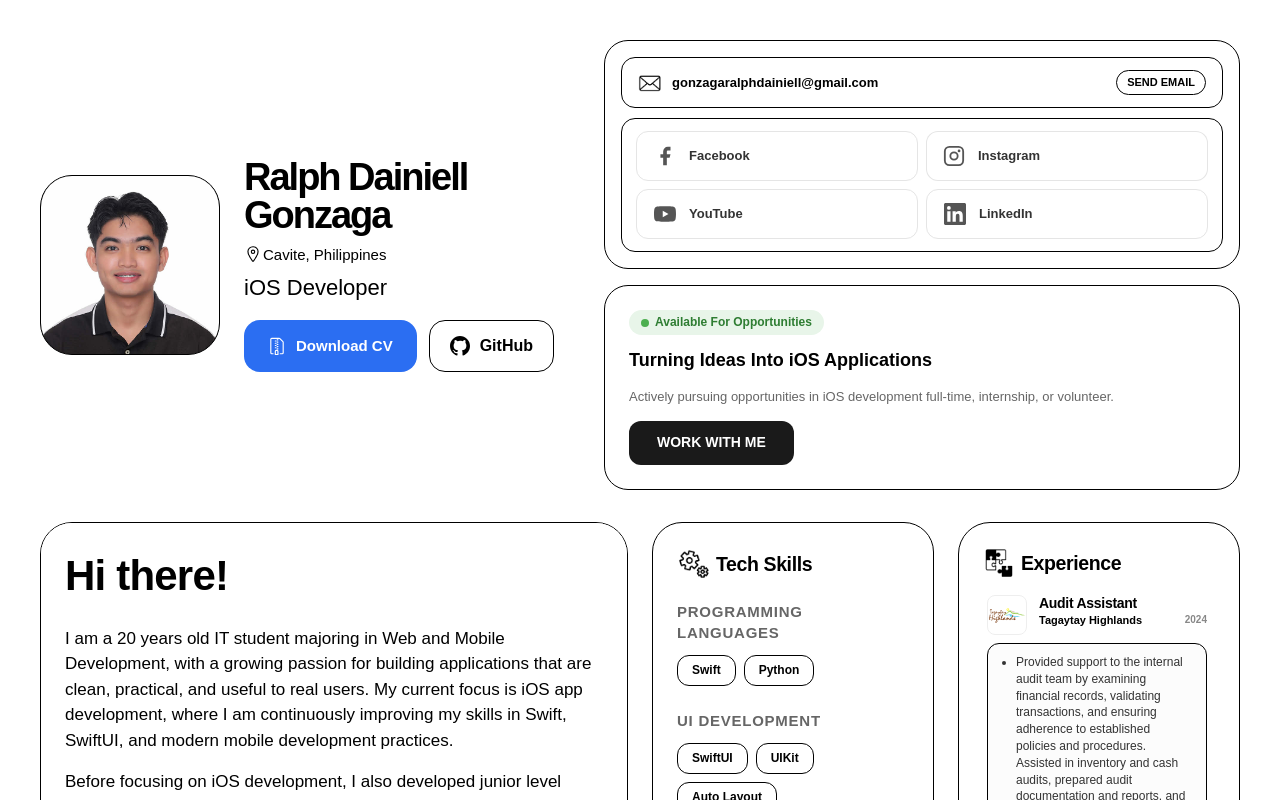
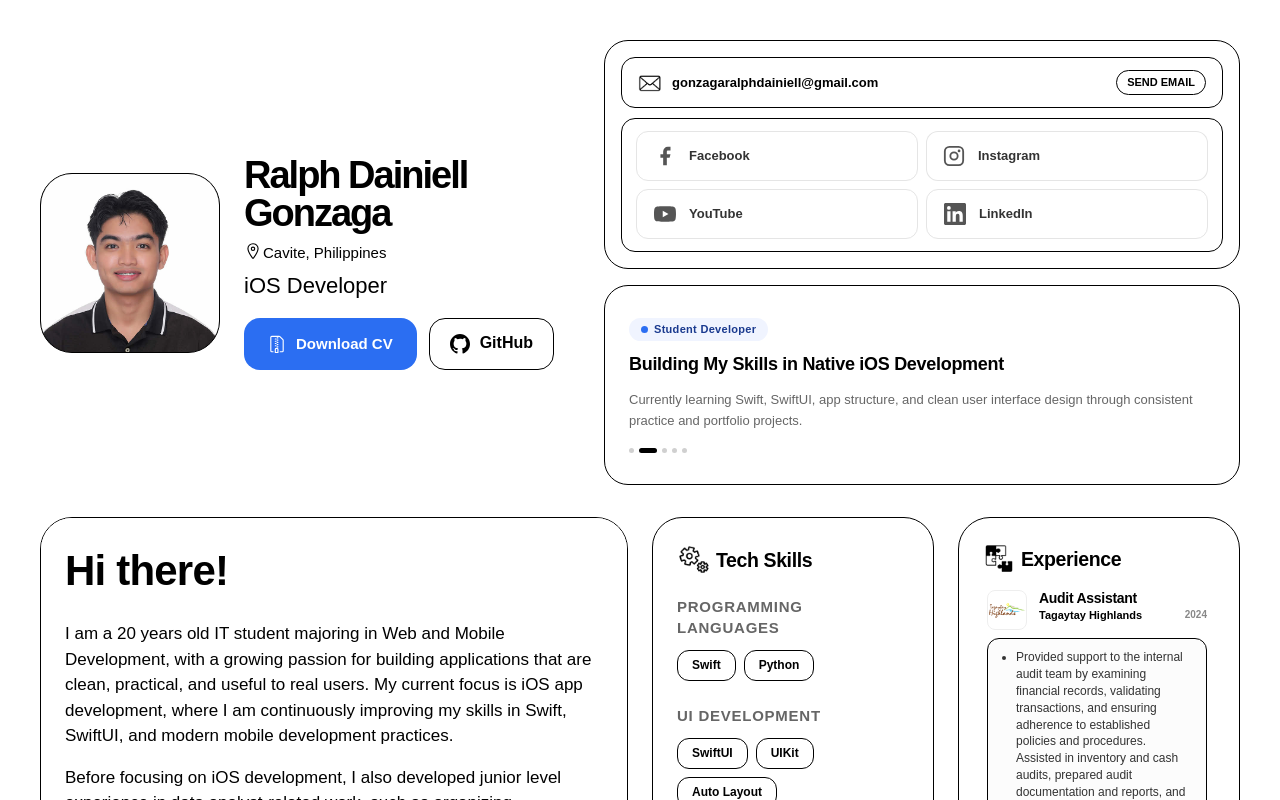
Before and after one commit to Valiantic/Ralph-Dainiell, a Next.js app: page / in a window 1280 px wide. Shown: the top 800 px of the page. Built offline with nearby package versions, Linux system fonts and the light colour scheme; a web font is replaced by a local one.

Commit message:
newupdate

```diff
--- a/app/components/ProfileHero.tsx
+++ b/app/components/ProfileHero.tsx
@@ -2,7 +2,7 @@
 
 import Image from 'next/image';
 import Link from 'next/link';
-import { useState, useEffect } from 'react';
+import { useState, useEffect, useRef } from 'react';
 import { PortfolioData } from '../types/portfolio';
 import { GoFileZip } from 'react-icons/go';
 import { IoLocationOutline } from 'react-icons/io5';
@@ -11,9 +11,41 @@ interface ProfileHeroProps {
     data: PortfolioData;
 }
 
+const SLIDES = [
+    {
+        badge: 'GLAD TO HAVE YOU HERE!',
+        title: 'Learning. Building. Improving.',
+        description: 'A focused space for my progress as an aspiring iOS developer.',
+        duration: 2000,
+    },
+    {
+        badge: 'Student Developer',
+        title: 'Building My Skills in Native iOS Development',
+        description: 'Currently learning Swift, SwiftUI, app structure, and clean user interface design through consistent practice and portfolio projects.',
+        duration: 4000,
+    },
+    {
+        badge: 'Career Direction',
+        title: 'Open to Voluntary OJT and Learning Opportunities',
+        description: 'Available for voluntary OJT, internships, and beginner-friendly opportunities where I can continue learning and contribute with dedication.',
+        duration: 4000,
+    },
+    {
+        badge: 'Work Setup',
+        title: 'Flexible for Hybrid, Remote, or On-Site Setup',
+        description: 'Open to hybrid, remote, or on-site opportunities, with a stable work setup and the tools needed to support learning and development tasks.',
+        duration: 4000,
+    },
+    {
+        badge: 'Learning Journey',
+        title: 'Building My Foundation With Consistency',
+        description: 'Continuously improving through hands-on practice, portfolio development, and focused learning in iOS development.',
+        duration: 4000,
+    },
+];
+
 export const ProfileHero = ({ data }: ProfileHeroProps) => {
     const [hoveredSocial, setHoveredSocial] = useState<string | null>(null);
-    const [hoveredContact, setHoveredContact] = useState(false);
     const [hoveredGithub, setHoveredGithub] = useState(false);
     const [hoveredCvButton, setHoveredCvButton] = useState(false);
     const [hoveredContactCard, setHoveredContactCard] = useState(false);
@@ -22,20 +54,39 @@ export const ProfileHero = ({ data }: ProfileHeroProps) => {
     const [hasCursor, setHasCursor] = useState(false);
     const [emailHovered, setEmailHovered] = useState(false);
 
+    const [slideIndex, setSlideIndex] = useState(0);
+    const [visible, setVisible] = useState(true);
+    const [displayedSlide, setDisplayedSlide] = useState(SLIDES[0]);
+    const timerRef = useRef<ReturnType<typeof setTimeout> | null>(null);
+
     useEffect(() => {
         const mq = window.matchMedia('(hover: hover) and (pointer: fine)');
-
         setHasCursor(mq.matches);
-
         const handler = (e: MediaQueryListEvent) => {
             setHasCursor(e.matches);
             if (!e.matches) setEmailHovered(false);
         };
-
         mq.addEventListener('change', handler);
         return () => mq.removeEventListener('change', handler);
     }, []);
 
+    useEffect(() => {
+        const currentSlide = SLIDES[slideIndex];
+
+        timerRef.current = setTimeout(() => {
+            setVisible(false);
+            setTimeout(() => {
+                const next = (slideIndex + 1) % SLIDES.length;
+                setSlideIndex(next);
+                setDisplayedSlide(SLIDES[next]);
+                setVisible(true);
+            }, 350);
+        }, currentSlide.duration);
+
+        return () => {
+            if (timerRef.current) clearTimeout(timerRef.current);
+        };
+    }, [slideIndex]);
 
     const touchPillStyle: React.CSSProperties = {
         display: 'inline-flex',
@@ -153,7 +204,7 @@ export const ProfileHero = ({ data }: ProfileHeroProps) => {
             {/* 3. Cards Row */}
             <div className="hero-cards-wrapper" style={{ display: 'flex', gap: '16px', flex: '1 1 600px', flexWrap: 'wrap', alignItems: 'stretch' }}>
 
-                {/* LEFT CARD — Contact card with lift on hover (cursor-only) */}
+                {/* LEFT CARD — Contact card */}
                 <div
                     className="no-lift contact-card"
                     onMouseEnter={() => { if (hasCursor) setHoveredContactCard(true); }}
@@ -169,7 +220,6 @@ export const ProfileHero = ({ data }: ProfileHeroProps) => {
                         cursor: 'default',
                     }}
                 >
-
                     <div
                         onMouseEnter={(e) => { e.stopPropagation(); if (hasCursor) setEmailHovered(true); }}
                         onMouseLeave={(e) => { e.stopPropagation(); setEmailHovered(false); }}
@@ -194,7 +244,6 @@ export const ProfileHero = ({ data }: ProfileHeroProps) => {
                                 width: '100%',
                             }}
                         >
-                            {/* Email icon */}
                             <div style={{ width: '24px', height: '24px', position: 'relative', flexShrink: 0 }}>
                                 <Image
                                     src="/Images/Icons/email icon.png"
@@ -204,7 +253,6 @@ export const ProfileHero = ({ data }: ProfileHeroProps) => {
                                 />
                             </div>
 
-                            {/* Email address text */}
                             <span style={{
                                 fontSize: '13px',
                                 fontWeight: 700,
@@ -361,54 +409,117 @@ export const ProfileHero = ({ data }: ProfileHeroProps) => {
                     </div>
                 </div>
 
-                {/* RIGHT CARD — Opportunities */}
+                {/* RIGHT CARD — Rotating Content Card */}
                 <div
                     className="card opportunities-card"
                     onMouseEnter={() => { if (hasCursor) setHoveredOpportunities(true); }}
                     onMouseLeave={() => setHoveredOpportunities(false)}
                     style={{
-                        padding: '24px', display: 'flex', flexDirection: 'column', gap: '14px',
-                        flex: '1 1 240px', borderRadius: '24px', border: '1.5px solid #000',
-                        background: '#fff', justifyContent: 'center', boxSizing: 'border-box',
+                        padding: '28px 24px',
+                        display: 'flex',
+                        flexDirection: 'column',
+                        justifyContent: 'center',
+                        flex: '1 1 240px',
+                        borderRadius: '24px',
+                        border: '1.5px solid #000',
+                        background: '#fff',
+                        boxSizing: 'border-box',
+                        minHeight: '200px',
+                        overflow: 'hidden',
                         transform: hasCursor && hoveredOpportunities ? 'translateY(-2px)' : 'translateY(0)',
                         boxShadow: hasCursor && hoveredOpportunities ? '0 12px 32px rgba(0,0,0,0.18)' : 'none',
                         transition: 'transform 0.3s ease, box-shadow 0.3s ease',
                         cursor: 'default',
+                        position: 'relative',
                     }}
                 >
+                    <div
+                        style={{
+                            display: 'flex',
+                            flexDirection: 'column',
+                            gap: '12px',
+                            opacity: visible ? 1 : 0,
+                            transform: visible ? 'translateY(0px)' : 'translateY(8px)',
+                            transition: 'opacity 0.35s cubic-bezier(0.4, 0, 0.2, 1), transform 0.35s cubic-bezier(0.4, 0, 0.2, 1)',
+                            willChange: 'opacity, transform',
+                        }}
+                    >
+                        {/* Badge */}
                         <div style={{
-                        display: 'inline-flex', alignItems: 'center', gap: '6px',
-                        background: '#e8f5e9', borderRadius: '20px', padding: '4px 12px', width: 'fit-content'
+                            display: 'inline-flex',
+                            alignItems: 'center',
+                            gap: '6px',
+                            background: slideIndex === 0 ? '#e8f5e9' : '#f0f4ff',
+                            borderRadius: '20px',
+                            padding: '4px 12px',
+                            width: 'fit-content',
+                            maxWidth: '100%',
                         }}>
-                        <div style={{ width: '8px', height: '8px', borderRadius: '50%', background: '#4caf50', flexShrink: 0 }} />
-                        <span style={{ fontSize: '12px', fontWeight: 700, color: '#2e7d32' }}>Available For Opportunities</span>
+                            <div style={{
+                                width: '7px',
+                                height: '7px',
+                                borderRadius: '50%',
+                                background: slideIndex === 0 ? '#4caf50' : '#2b6ef2',
+                                flexShrink: 0,
+                            }} />
+                            <span style={{
+                                fontSize: '11px',
+                                fontWeight: 700,
+                                color: slideIndex === 0 ? '#2e7d32' : '#1a3a8f',
+                                letterSpacing: '0.3px',
+                                whiteSpace: 'nowrap',
+                                overflow: 'hidden',
+                                textOverflow: 'ellipsis',
+                            }}>
+                                {displayedSlide.badge}
+                            </span>
                         </div>
 
-                    <p style={{ fontSize: '18px', fontWeight: 800, color: '#000', margin: 0, lineHeight: 1.3 }}>
-                        Turning Ideas Into iOS Applications
+                        {/* Title */}
+                        <p style={{
+                            fontSize: 'clamp(15px, 2vw, 18px)',
+                            fontWeight: 800,
+                            color: '#000',
+                            margin: 0,
+                            lineHeight: 1.3,
+                            letterSpacing: '-0.3px',
+                        }}>
+                            {displayedSlide.title}
                         </p>
 
-                    <p style={{ fontSize: '13px', color: '#666', margin: 0, lineHeight: 1.6 }}>
-                        Actively pursuing opportunities in iOS development full-time, internship, or volunteer.
+                        {/* Description */}
+                        <p style={{
+                            fontSize: 'clamp(12px, 1.4vw, 13px)',
+                            color: '#666',
+                            margin: 0,
+                            lineHeight: 1.65,
+                            fontWeight: 400,
+                        }}>
+                            {displayedSlide.description}
                         </p>
 
-                    <Link
-                        href={`https://mail.google.com/mail/?view=cm&to=${data.contact.email}`}
-                        target="_blank"
-                        rel="noopener noreferrer"
-                        onMouseEnter={() => setHoveredContact(true)}
-                        onMouseLeave={() => setHoveredContact(false)}
+                        {/* Progress dots */}
+                        <div style={{
+                            display: 'flex',
+                            gap: '5px',
+                            alignItems: 'center',
+                            marginTop: '4px',
+                        }}>
+                            {SLIDES.map((_, i) => (
+                                <div
+                                    key={i}
                                     style={{
-                            display: 'inline-flex', alignItems: 'center', justifyContent: 'center',
-                            background: hoveredContact ? '#333' : '#1a1a1a',
-                            color: '#fff', fontWeight: 700, fontSize: '14px',
-                            padding: '12px 28px', borderRadius: '12px', textDecoration: 'none',
-                            width: 'fit-content', transition: 'all 0.3s ease',
-                            transform: hoveredContact ? 'translateY(-2px)' : 'translateY(0)'
+                                        width: slideIndex === i ? '18px' : '5px',
+                                        height: '5px',
+                                        borderRadius: '3px',
+                                        background: slideIndex === i ? '#000' : '#d0d0d0',
+                                        transition: 'width 0.35s cubic-bezier(0.4, 0, 0.2, 1), background 0.35s ease',
+                                        flexShrink: 0,
                                     }}
-                    >
-                        WORK WITH ME
-                    </Link>
+                                />
+                            ))}
+                        </div>
+                    </div>
                 </div>
             </div>
 
```
Lines whose indentation alone changed are shown as unchanged.
